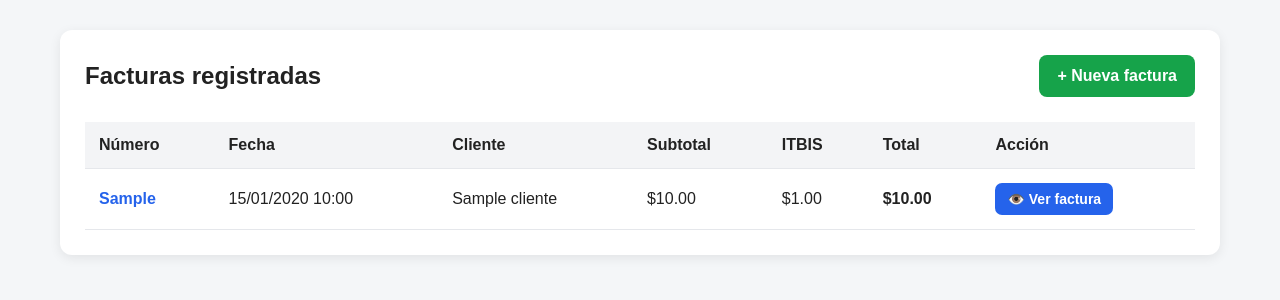
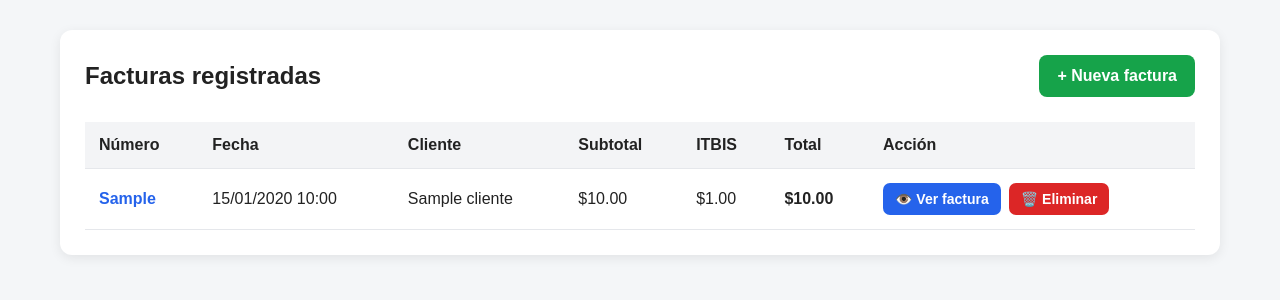
Before and after one commit to ca386658-ai/FacturaPro, a Flask app: page /facturas in a window 1280 px wide. Shown: the part 74-374 px from the top of the page. Run offline with Flask 3, Linux system fonts and the light colour scheme; the visitor is signed in with stand-in values (Sample User, id 1); tables that the repository leaves empty hold one stand-in row (values such as "Sample post"); some libraries are stand-ins or nearby versions.

Commit message:
Refactor facturas.html for improved layout and features
Updated the HTML structure and styles for the invoices page, adding delete functionality and improving responsiveness.

```diff
--- a/templates/facturas.html
+++ b/templates/facturas.html
@@ -8,7 +8,6 @@
     <title>Facturas | FacturaPro</title>
 
     <style>
-
         * {
             box-sizing: border-box;
             margin: 0;
@@ -25,7 +24,6 @@
             background: #111827;
             color: white;
             padding: 18px 30px;
-
             display: flex;
             justify-content: space-between;
             align-items: center;
@@ -53,8 +51,7 @@
             background: white;
             border-radius: 12px;
             padding: 25px;
-
-            box-shadow: 0 3px 12px rgba(0,0,0,0.08);
+            box-shadow: 0 3px 12px rgba(0, 0, 0, 0.08);
         }
 
         .top {
@@ -102,6 +99,13 @@
             font-weight: bold;
         }
 
+        .acciones {
+            display: flex;
+            align-items: center;
+            gap: 8px;
+            flex-wrap: wrap;
+        }
+
         .btn-ver {
             display: inline-block;
             background: #2563eb;
@@ -111,6 +115,29 @@
             border-radius: 7px;
             font-size: 14px;
             font-weight: bold;
+            white-space: nowrap;
+        }
+
+        .btn-eliminar {
+            display: inline-block;
+            background: #dc2626;
+            color: white;
+            border: none;
+            padding: 8px 12px;
+            border-radius: 7px;
+            font-size: 14px;
+            font-weight: bold;
+            cursor: pointer;
+            white-space: nowrap;
+        }
+
+        .btn-eliminar:hover {
+            background: #b91c1c;
+        }
+
+        .form-eliminar {
+            display: inline;
+            margin: 0;
         }
 
         .vacio {
@@ -119,13 +146,40 @@
             color: #6b7280;
         }
 
+        @media (max-width: 600px) {
+            header {
+                padding: 16px;
+                gap: 12px;
+                flex-wrap: wrap;
+            }
+
+            header h1 {
+                font-size: 20px;
+            }
+
+            .container {
+                margin: 20px auto;
+                padding: 0 10px;
+            }
+
+            .card {
+                padding: 15px;
+            }
+
+            .top {
+                gap: 15px;
+                flex-wrap: wrap;
+            }
+
+            th,
+            td {
+                padding: 10px;
+            }
+        }
     </style>
-
 </head>
 
-
 <body>
-
 
 <header>
 
@@ -139,12 +193,9 @@
 
 </header>
 
-
 <div class="container">
 
-
     <div class="card">
-
 
         <div class="top">
 
@@ -161,7 +212,6 @@
 
         </div>
 
-
         {% if facturas %}
 
         <div class="table-container">
@@ -169,41 +219,16 @@
             <table>
 
                 <thead>
-
                     <tr>
-
-                        <th>
-                            Número
-                        </th>
-
-                        <th>
-                            Fecha
-                        </th>
-
-                        <th>
-                            Cliente
-                        </th>
-
-                        <th>
-                            Subtotal
-                        </th>
-
-                        <th>
-                            ITBIS
-                        </th>
-
-                        <th>
-                            Total
-                        </th>
-
-                        <th>
-                            Acción
-                        </th>
-
+                        <th>Número</th>
+                        <th>Fecha</th>
+                        <th>Cliente</th>
+                        <th>Subtotal</th>
+                        <th>ITBIS</th>
+                        <th>Total</th>
+                        <th>Acción</th>
                     </tr>
-
                 </thead>
-
 
                 <tbody>
 
@@ -220,17 +245,11 @@
                         </td>
 
                         <td>
-
                             {% if factura.cliente %}
-
                                 {{ factura.cliente.nombre }}
-
                             {% else %}
-
                                 Consumidor final
-
                             {% endif %}
-
                         </td>
 
                         <td>
@@ -247,12 +266,34 @@
 
                         <td>
 
-                            <a
-                                href="{{ url_for('ver_factura', id=factura.id) }}"
-                                class="btn-ver"
-                            >
-                                👁️ Ver factura
-                            </a>
+                            <div class="acciones">
+
+                                <!-- VER FACTURA -->
+                                <a
+                                    href="{{ url_for('ver_factura', id=factura.id) }}"
+                                    class="btn-ver"
+                                >
+                                    👁️ Ver factura
+                                </a>
+
+                                <!-- ELIMINAR FACTURA -->
+                                <form
+                                    method="POST"
+                                    action="{{ url_for('eliminar_factura', id=factura.id) }}"
+                                    class="form-eliminar"
+                                    onsubmit="return confirm('¿Estás seguro de que deseas eliminar la factura {{ factura.numero }}? Esta acción no se puede deshacer.');"
+                                >
+
+                                    <button
+                                        type="submit"
+                                        class="btn-eliminar"
+                                    >
+                                        🗑️ Eliminar
+                                    </button>
+
+                                </form>
+
+                            </div>
 
                         </td>
 
@@ -266,7 +307,6 @@
 
         </div>
 
-
         {% else %}
 
         <div class="vacio">
@@ -275,7 +315,7 @@
                 No hay facturas registradas todavía.
             </h3>
 
-            <p style="margin-top:10px;">
+            <p style="margin-top: 10px;">
                 Crea tu primera factura para verla aquí.
             </p>
 
@@ -283,13 +323,9 @@
 
         {% endif %}
 
-
     </div>
-
 
 </div>
 
-
 </body>
-
 </html>
```
